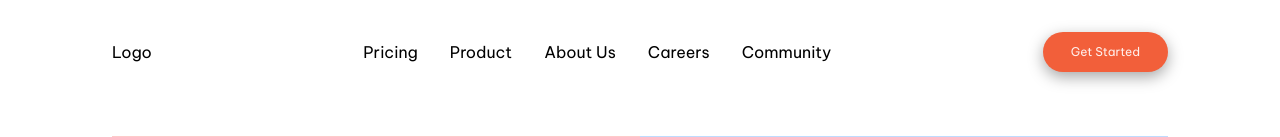
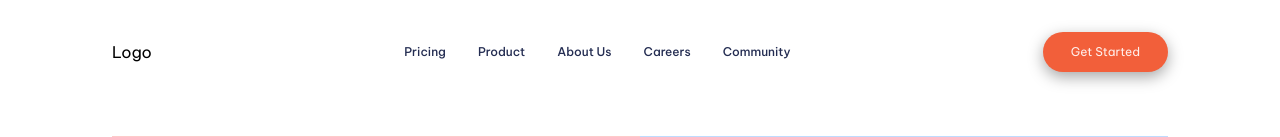
Before and after one commit to chrisgibbo/Manage-Landing-Page, a React (Create React App) app in the folder manage-landing-page/: page / in a window 1280 px wide. Shown: the top 137 px of the page. Built offline with nearby package versions, Linux system fonts and the light colour scheme.

Commit message:
add class from css to nav links

```diff
--- a/manage-landing-page/src/components/heroNavSection.js
+++ b/manage-landing-page/src/components/heroNavSection.js
@@ -8,7 +8,7 @@ function heroNavSection() {
       <nav className="flex justify-between items-center pt-8 pb-16">
         <span>Logo</span>
         <div>
-          <ul className="flex space-x-8">
+          <ul className="navLinks flex text-xs font-medium space-x-8">
             <li>Pricing</li>
             <li>Product</li>
             <li>About Us</li>
```
